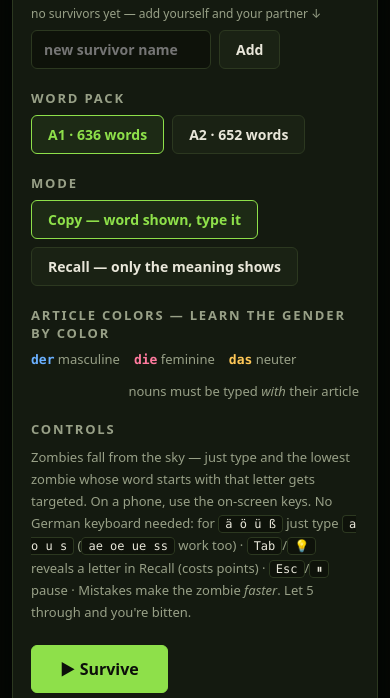
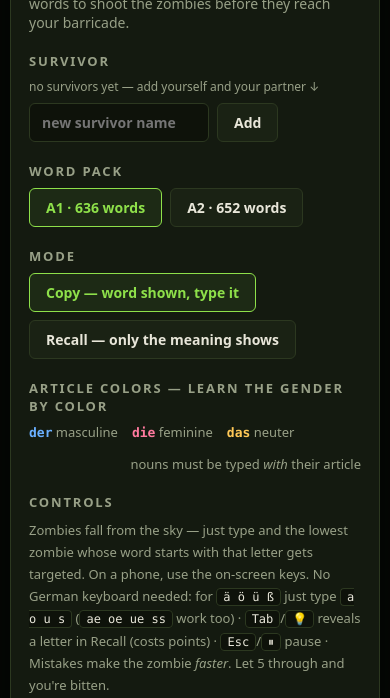
Before and after one commit to 9Shiro9/typemory, a website: page index.html in a window 390 px wide. Shown: the part 146-844 px from the top of the page. Drawn offline with Linux system fonts and the light colour scheme.

Commit message:
Fix top of menu cut off on mobile
Overlay panels now center via margin:auto instead of flex alignment, so a
panel taller than the viewport scrolls from its top instead of clipping
above it. HUD and overlays also respect the notch/status-bar safe area.

```diff
--- a/index.html
+++ b/index.html
@@ -24,11 +24,13 @@
 html,body{height:100%;overflow:hidden}
 body{background:var(--bg);color:var(--bone);font-family:var(--sans);touch-action:manipulation}
 #cv{position:fixed;inset:0;width:100%;height:100%;display:block}
-.overlay{position:fixed;inset:0;display:flex;align-items:center;justify-content:center;
-  background:rgba(6,8,4,.82);backdrop-filter:blur(3px);z-index:20;overflow:auto;padding:24px}
+.overlay{position:fixed;inset:0;display:flex;
+  background:rgba(6,8,4,.82);backdrop-filter:blur(3px);z-index:20;overflow:auto;
+  padding:calc(16px + env(safe-area-inset-top)) 16px calc(16px + env(safe-area-inset-bottom))}
 .hidden{display:none!important}
 .panel{background:var(--panel);border:1px solid var(--line);border-radius:8px;
-  padding:28px 32px;max-width:720px;width:100%;box-shadow:0 24px 80px rgba(0,0,0,.6)}
+  padding:28px 32px;max-width:720px;width:100%;box-shadow:0 24px 80px rgba(0,0,0,.6);
+  margin:auto}
 h1{font:900 clamp(28px,5vw,44px)/1.05 var(--sans);text-transform:uppercase;letter-spacing:.04em;
   color:var(--bone);text-shadow:0 0 18px rgba(229,72,77,.45),0 2px 0 #000}
 h1 .blut{color:var(--red)}
@@ -57,7 +59,8 @@ input[type=text]:focus{outline:none;border-color:var(--green)}
   border-radius:4px;padding:1px 6px;color:var(--bone);font-size:12px}
 /* HUD */
 #hud{position:fixed;top:0;left:0;right:0;display:none;justify-content:space-between;
-  align-items:center;padding:10px 16px;z-index:10;font-family:var(--mono);font-size:14px;
+  align-items:center;padding:calc(8px + env(safe-area-inset-top)) 14px 8px;z-index:10;
+  font-family:var(--mono);font-size:14px;
   background:linear-gradient(rgba(6,8,4,.85),transparent);pointer-events:none}
 #hud .grp{display:flex;gap:18px;align-items:center}
 #hearts{color:var(--red);letter-spacing:2px;font-size:16px}
@@ -95,7 +98,8 @@ input[type=text]:focus{outline:none;border-color:var(--green)}
 #kb .key.umlaut{color:var(--amber)}
 #kb .key.space{max-width:none;flex:4}
 #kb .key.fn{max-width:64px;flex:1.6;color:var(--dim)}
-@media(max-width:640px){.panel{padding:20px 18px}.overlay{padding:12px}}
+@media(max-width:640px){.panel{padding:20px 18px}
+  .overlay{padding:calc(10px + env(safe-area-inset-top)) 10px calc(10px + env(safe-area-inset-bottom))}}
 /* tables */
 table{border-collapse:collapse;width:100%;font-size:13px}
 th,td{text-align:left;padding:6px 10px;border-bottom:1px solid var(--line)}
```
